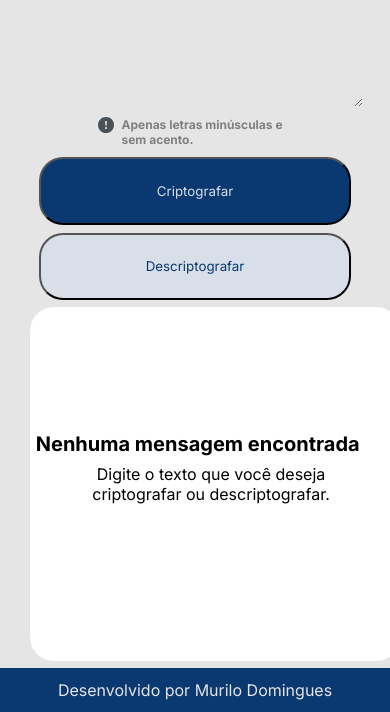
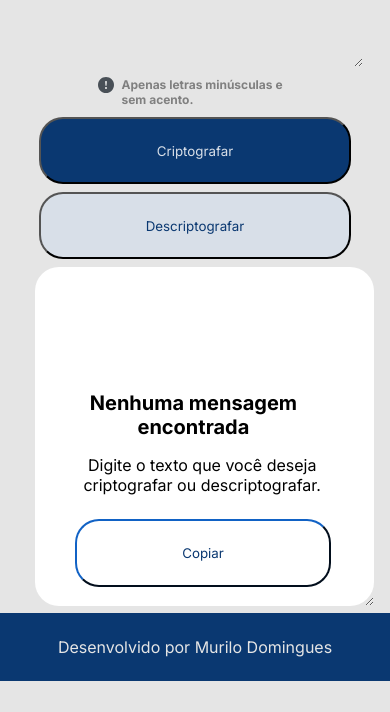
Before and after one commit to muslirou/desafio_criptografia, a plain HTML site: page index.html in a window 390 px wide. Shown: the part 532-1244 px from the top of the page. After the commit the page ends 1213 px from the top, so only its background shows below. Drawn offline with Linux system fonts and the light colour scheme.

Commit message:
alteração de nomes e aparência

```diff
--- a/app.js
+++ b/app.js
@@ -1,6 +1,6 @@
 alert('Insira somente letras minúsculas e sem acento');
 
-document.getElementById("copy").style.display = "none";
+document.getElementById("copy").style.display = "inline";
 
 function exibirTextoNaTela(tag, texto) {
     let campo = document.querySelector(tag);
@@ -46,7 +46,7 @@ function codificarTexto () {
     let campo = document.getElementById('res')
     campo.innerHTML = novoTexto;
 
-    document.getElementById("tela__inicial").style.display = "none";
+    document.getElementById("apresentacao__retorno__telaInicial").style.display = "none";
     document.getElementById("copy").style.display = "inline";
 
 }
@@ -88,7 +88,7 @@ function descodificarTexto () {
     let campo = document.getElementById('res')
     campo.innerHTML = textoDescodificado;
 
-    document.getElementById("tela__inicial").style.display = "none";
+    document.getElementById("apresentacao__retorno__telaInicial").style.display = "none";
     document.getElementById("copy").style.display = "inline";
 
 }
--- a/index.html
+++ b/index.html
@@ -3,7 +3,7 @@
 <head>
     <meta charset="UTF-8">
     <meta name="viewport" content="width=device-width, initial-scale=1.0">
-    <title>Desafio - Criptografar um texto</title>
+    <title>Desafio Alura - #challengeonedecodificador5</title>
     <link rel="stylesheet" href="style.css">
 </head>
 <body>
@@ -13,27 +13,25 @@
     <main class="apresentacao">
         <section class="apresentacao__insercao">
                 <textarea type="text" class="apresentacao__insercao__texto" id="apresentacao__insercao__texto" placeholder="Digite seu texto"></textarea>
-                <div class="apresentacao__alerta">
-                    <img class="apresentacao__alerta__imagem" src="./img/bi_exclamation-circle-fill.svg">
-                    <h6 class="apresentacao__alerta__texto">Apenas letras minúsculas e sem acento.</h6>
+                <div class="apresentacao__insercao__alerta">
+                    <img class="apresentacao__insercao__alerta__imagem" src="./img/bi_exclamation-circle-fill.svg">
+                    <h6 class="apresentacao__insercao__alerta__texto">Apenas letras minúsculas e sem acento.</h6>
                 </div>
-                <div class="apresentacao_botoes">
-                 <button onclick="codificarTexto()" class="apresentacao_botoes_codificar">Criptografar</button>
-                 <button onclick="descodificarTexto()" class="apresentacao_botoes_descodificar">Descriptografar</button>
+                <div class="apresentacao_insercao__botoes">
+                 <button onclick="codificarTexto()" class="apresentacao_insercao__botoes__codificar">Criptografar</button>
+                 <button onclick="descodificarTexto()" class="apresentacao_insercao__botoes__descodificar">Descriptografar</button>
                 </div>
         </section>
         <section>
-            <div class="apresentacao__mensagem">
-                <textarea type="text" class='apresentacao__mensagem__texto' id='res'></textarea>
-                    <div id="tela__inicial">
-                <img class="apresentacao__imagem" src="./img/High quality products 1 1.svg" alt="Imagem de pessoa buscando algo">
-                <h3 class="titulo"><strong></strong></h3>
-                <p class="paragrafo"></p>
+            <div class="apresentacao__retorno">
+                <textarea type="text" class='apresentacao__retorno__texto' id='res'></textarea>
+                    <div id="apresentacao__retorno__telaInicial">
+                <img class="apresentacao__retorno__imagem" src="./img/High quality products 1 1.svg" alt="Imagem de pessoa buscando algo">
+                <h3 class="apresentacao__retorno__titulo"><strong></strong></h3>
+                <p class="apresentacao__retorno__paragrafo"></p>
                     </div>
-                <button onclick="copiarTexto()" class="apresentacao__mensagem__copiar" id="copy">Copiar</button>
-
+                <button onclick="copiarTexto()" class="apresentacao__retorno__copiar" id="copy">Copiar</button>
             </div>
-
         </section>
         <script src="app.js" defer></script>
     </main>
--- a/style.css
+++ b/style.css
@@ -46,25 +46,25 @@ body {
     font-family: "Inter", sans-serif;
 }
 
-.apresentacao__alerta {
+.apresentacao__insercao__alerta {
     display: flex;
     align-items: flex-start;
     gap: 0.5rem;
     padding: 1% 0 1% 0;
 }
 
-.apresentacao__alerta__texto {
+.apresentacao__insercao__alerta__texto {
     font-family: "Inter", sans-serif;
     font-size: 0.75rem;
     color: gray;
 }
 
-.apresentacao_botoes {
+.apresentacao_insercao__botoes {
     display: flex;
     gap: 1.5rem;
 }
 
-.apresentacao_botoes_codificar {
+.apresentacao_insercao__botoes__codificar {
     width: 19.5rem;
     height: 4.2rem;
     background-color: var(--cor-secundaria);
@@ -73,7 +73,7 @@ body {
     font-family: "Inter", sans-serif;
 }
 
-.apresentacao_botoes_descodificar {
+.apresentacao_insercao__botoes__descodificar {
     width: 19.5rem;
     height: 4.2rem;
     background-color: var(--cor-terciaria);
@@ -82,19 +82,13 @@ body {
     font-family: "Inter", sans-serif;
 }
 
-.apresentacao__mensagem {
+.apresentacao__retorno {
     display: inline-block;
     position: relative;
     align-items: center;
 }
 
-/* .imagem__fundo {
-    position: absolute;
-    height: 40rem;
-    align-items: center;
-} */
-
-.apresentacao__mensagem__texto {
+.apresentacao__retorno__texto {
     width: 30rem;
     height: 40rem;
     background-color: #ffffff;
@@ -106,7 +100,7 @@ body {
     padding: 5%;
 }
 
-.titulo {
+.apresentacao__retorno__titulo {
     position: absolute;
     top: 26.3rem;
     right: 4rem;
@@ -115,7 +109,7 @@ body {
     text-align: center;
 }
 
-.paragrafo {
+.apresentacao__retorno__paragrafo {
     position: absolute;
     top: 29rem;
     left: 1.9rem;
@@ -124,7 +118,7 @@ body {
     text-align: center;
 }
 
-.apresentacao__imagem {
+.apresentacao__retorno__imagem {
     position: absolute;
     right: 4rem;
     top: 20%;
@@ -132,7 +126,7 @@ body {
     align-items: center;
 }
 
-.apresentacao__mensagem__copiar {
+.apresentacao__retorno__copiar {
     width: 19.5rem;
     height: 4.2rem;
     background-color: #ffffff;
@@ -149,7 +143,7 @@ body {
 .rodape {
     background-color: var(--cor-secundaria);
     color: var(--cor-primaria);
-    padding: 12px;
+    padding: 1.5rem;
     text-align: center;
     font-family: "Inter", sans-serif;
     font-size: 1.5rem;
@@ -163,6 +157,7 @@ body {
     .apresentacao {
         flex-direction: column;
         align-items: center;
+        justify-content: center;
         gap: 0rem;
     }
 
@@ -172,7 +167,7 @@ body {
         gap: 0.5rem;
     }
 
-    .apresentacao_botoes {
+    .apresentacao_insercao__botoes {
         justify-content: center ;
     }
 
@@ -182,33 +177,33 @@ body {
         padding: 0%;
     }
 
-    .apresentacao__mensagem {
-        padding-bottom: 2rem;
-        padding-top: 0%;
-    }
-    .apresentacao__mensagem__texto {
-        width: 35rem;
-        height: 20rem;
-        align-items: center;
+    .apresentacao__retorno {
+        padding: 1% 0 1% 0;
     }
 
-    .titulo {
-        top: 150px;
-        right: 117px;
+    .apresentacao__retorno__texto {
+        width: 33rem;
+        height: 20rem;
+        padding: 3%;
     }
 
-    .paragrafo {
-        top: 180px;
-        right: 45px;
+    .apresentacao__retorno__titulo {
+        top: 9rem;
+        right: 5.5rem;
     }
 
-    .apresentacao__imagem {
+    .apresentacao__retorno__paragrafo {
+        top: 11rem;
+        right: 0.3rem;
+    }
+
+    .apresentacao__retorno__imagem {
         display: none;
     }
 
-    .apresentacao__mensagem__copiar {
-        top: 245px;
-        right: 7.5rem;
+    .apresentacao__retorno__copiar {
+        top: 16rem;
+        right: 5.5rem;
     }
 
 }
@@ -222,10 +217,11 @@ body {
 
     .apresentacao__insercao{
         padding: 1%;
+        height: 45rem;
         align-items: center;
     }
 
-    .apresentacao_botoes {
+    .apresentacao_insercao__botoes {
         flex-direction: column;
         gap: 0.5rem;
     }
@@ -235,35 +231,36 @@ body {
         align-items: center;
     }
 
-    .apresentacao__mensagem{
-        padding: 1%;
+    .apresentacao__retorno {
+        padding: 1% 0 1% 0;
     }
 
     .apresentacao__imagem {
         display: none;
     }
 
-    .apresentacao__mensagem__texto {
-        width: 21rem;
+    .apresentacao__retorno__texto {
+        width: 20rem;
         align-self: center;
+        padding: 3%;
     }
 
-    .titulo {
+    .apresentacao__retorno__titulo {
         text-align: center;
         top: 8rem;
-        right: 0.625rem;
+        right: 0.2rem;
     }
 
-    .paragrafo {
-        top: 10rem;
-        right: 0.3125rem;
+    .apresentacao__retorno__paragrafo {
+        top: 12rem;
+        right: 1rem;
     }
 
-    .apresentacao__mensagem__copiar {
+    .apresentacao__retorno__copiar {
         width: 16rem;
         height: 4.2rem;
         align-items: center;
-        right: 2.5rem;
+        right: 1.5rem;
     }
 
     .rodape{
```
